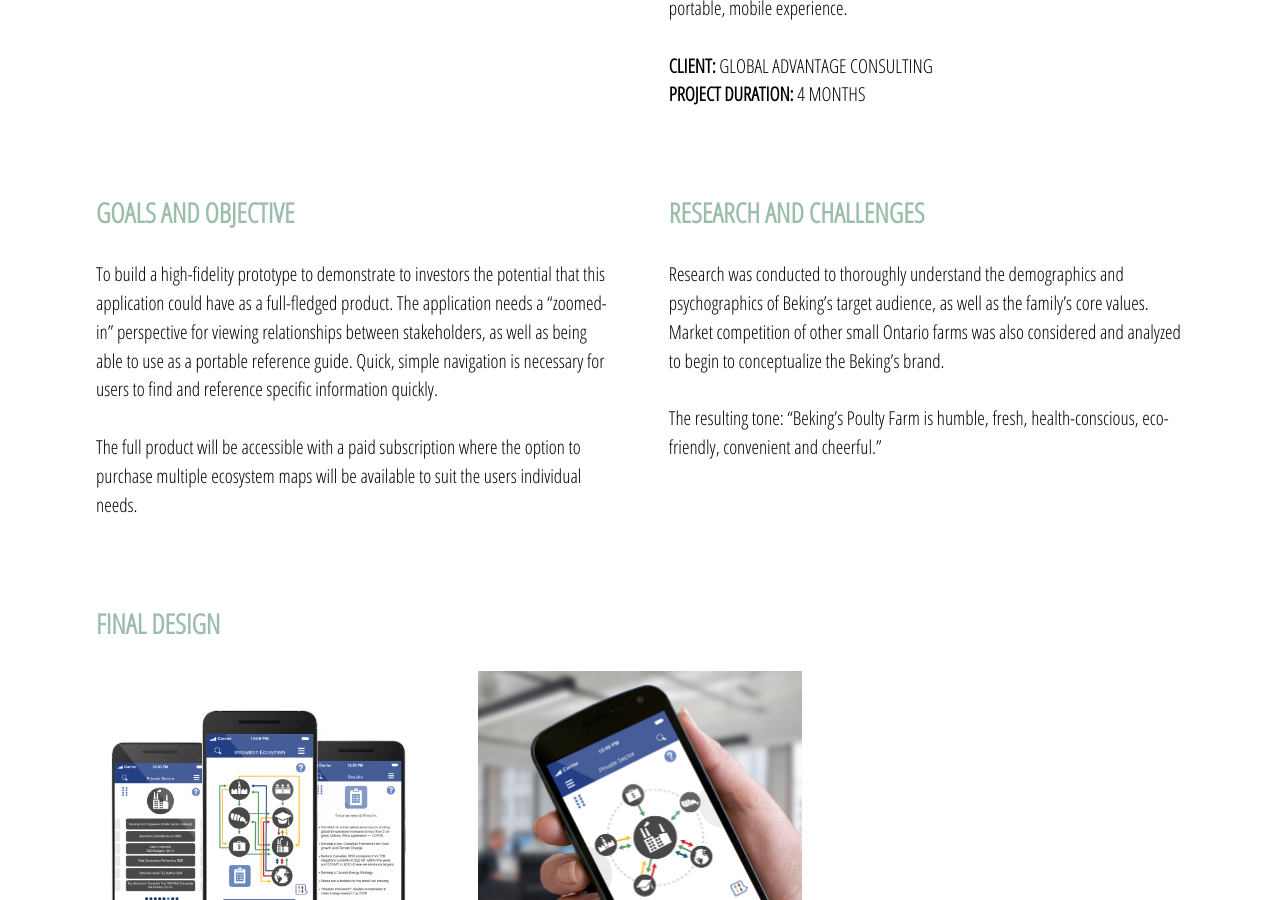
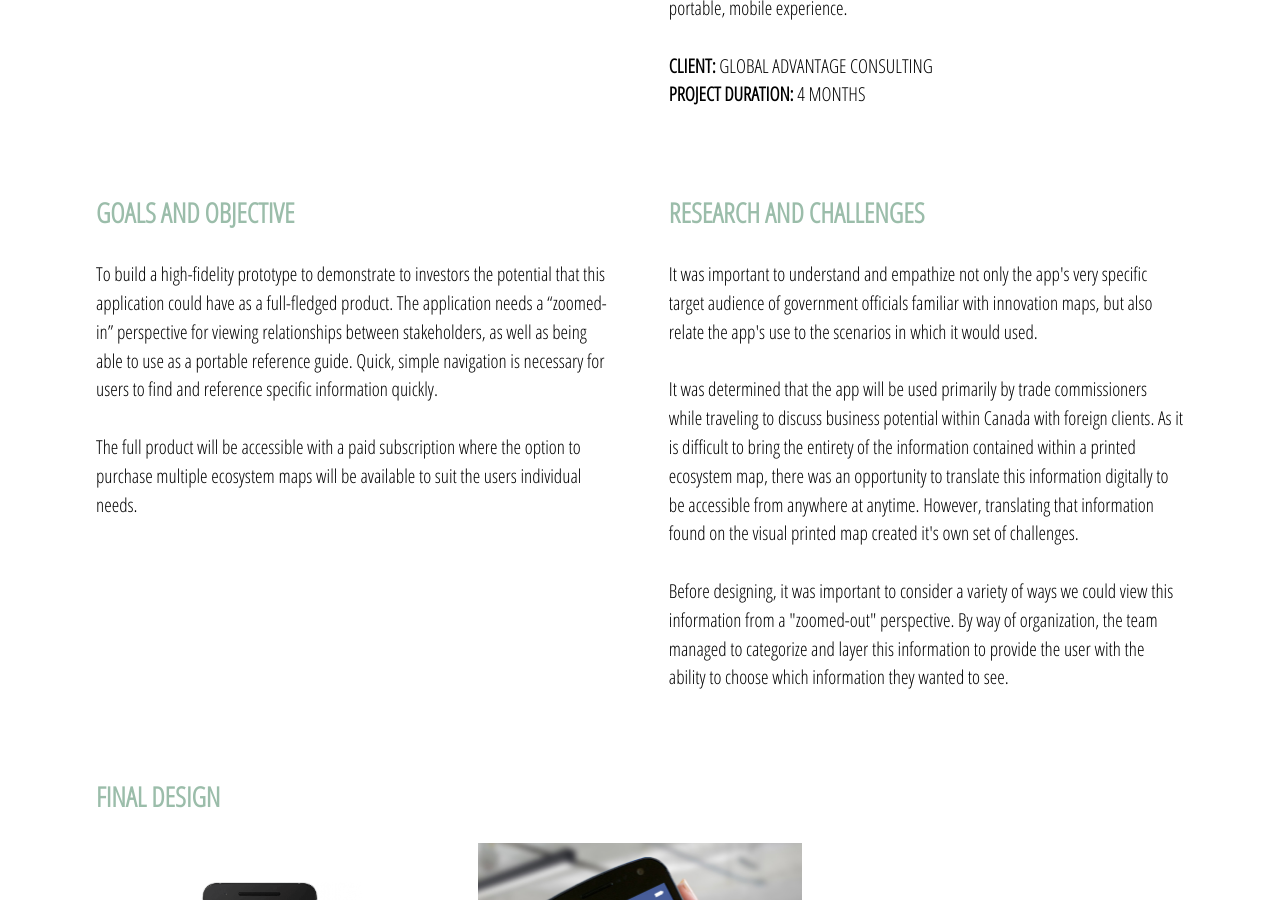
Before and after one commit to kaybow/kaybow.design, a Jekyll site: the page built from global-advantage.html, in a window 1280 px wide and 900 px high, scrolled down 1020 px. Built offline with Jekyll 4.4.1, drawn with Linux system fonts in a browser that asks for light colours.

Commit message:
Replacing placeholder text for global advantage portfolio page

```diff
--- a/global-advantage.html
+++ b/global-advantage.html
@@ -32,7 +32,7 @@
 
       <div class="unit xs-1 s-1 m-1 l-1-2 gutter">
         <h3>RESEARCH AND CHALLENGES</h3>
-        <p>Research was conducted to thoroughly understand the demographics and psychographics of Beking’s target audience, as well as the family’s core values. Market competition of other small Ontario farms was also considered and analyzed to begin to conceptualize the Beking’s brand.<br><br>The resulting tone: “Beking’s Poulty Farm is humble, fresh, health-conscious, eco-friendly, convenient and cheerful.”</p>
+        <p>It was important to understand and empathize not only the app's very specific target audience of government officials familiar with innovation maps, but also relate the app's use to the scenarios in which it would used.<br><br>It was determined that the app will be used primarily by trade commissioners while traveling to discuss business potential within Canada with foreign clients. As it is difficult to bring the entirety of the information contained within a printed ecosystem map, there was an opportunity to translate this information digitally to be accessible from anywhere at anytime. However, translating that information found on the visual printed map created it's own set of challenges.<br><br>Before designing, it was important to consider a variety of ways we could view this information from a "zoomed-out" perspective. By way of organization, the team managed to categorize and layer this information to provide the user with the ability to choose which information they wanted to see.</p>
       </div>
     </div>
 
```
